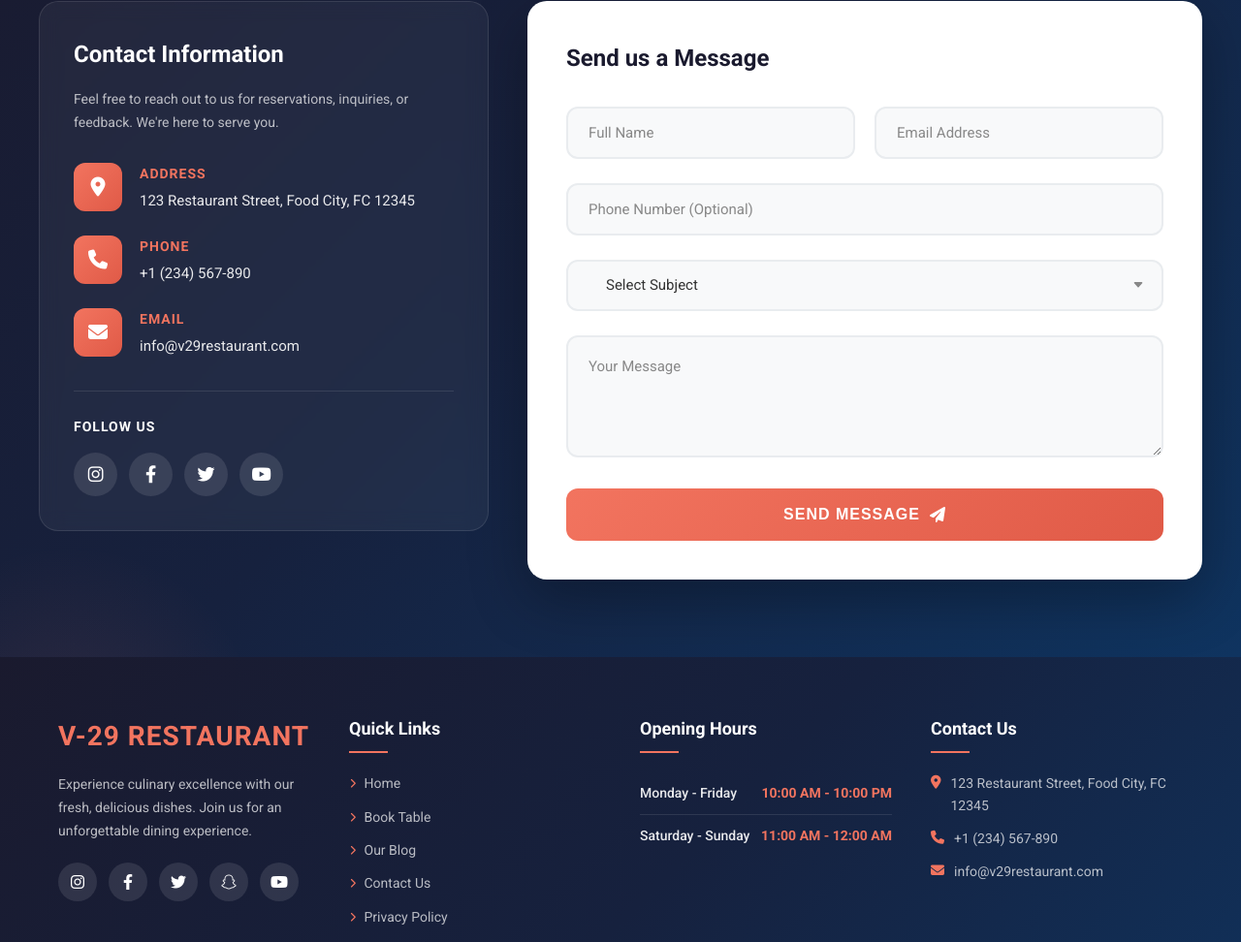
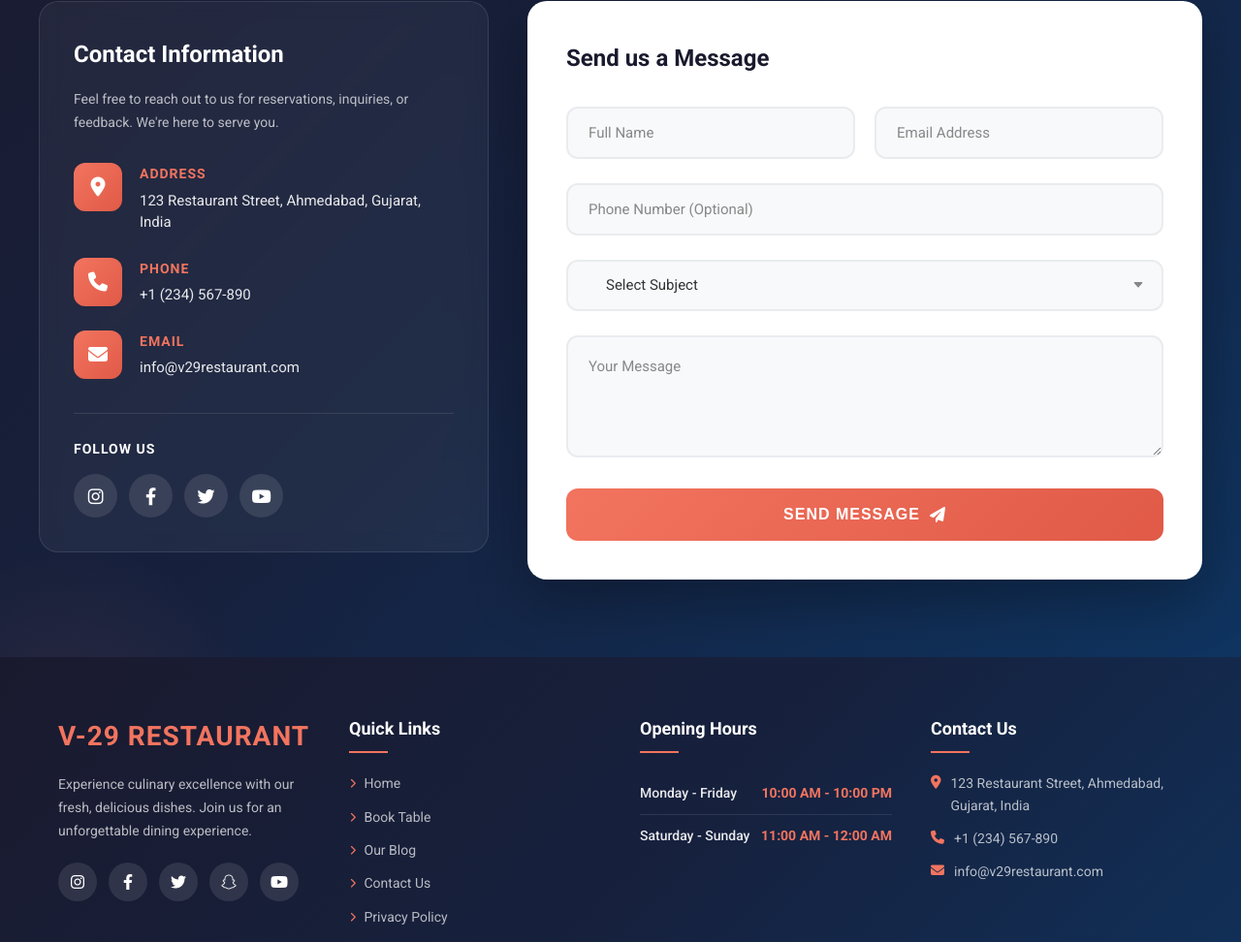
Before and after one commit to VIREN2779/restaurants-booking-table, a website: page public/index.html in a window 1280 px wide. Shown: the part 3769-4741 px from the top of the page at 97% size. Drawn offline with nearby package versions, Linux system fonts and the light colour scheme.

Commit message:
feat(index.html): address updated

```diff
--- a/public/index.html
+++ b/public/index.html
@@ -328,7 +328,7 @@
                                 </div>
                                 <div class="contact-text">
                                     <h4>Address</h4>
-                                    <p>123 Restaurant Street, Food City, FC 12345</p>
+                                    <p>123 Restaurant Street, Ahmedabad, Gujarat, India</p>
                                 </div>
                             </div>
 
@@ -446,8 +446,7 @@
                 <div class="footer-contact">
                     <h3>Contact Us</h3>
                     <ul>
-                        <li><a href="#"><i class="fa-solid fa-location-dot"></i> 123 Restaurant Street, Food City, FC
-                                12345</a></li>
+                        <li><a href="#"><i class="fa-solid fa-location-dot"></i>123 Restaurant Street, Ahmedabad, Gujarat, India</a></li>
                         <li><a href="tel:+1234567890"><i class="fa-solid fa-phone"></i> +1 (234) 567-890</a></li>
                         <li><a href="mailto:info@v29restaurant.com"><i class="fa-solid fa-envelope"></i>
                                 info@v29restaurant.com</a></li>
```
